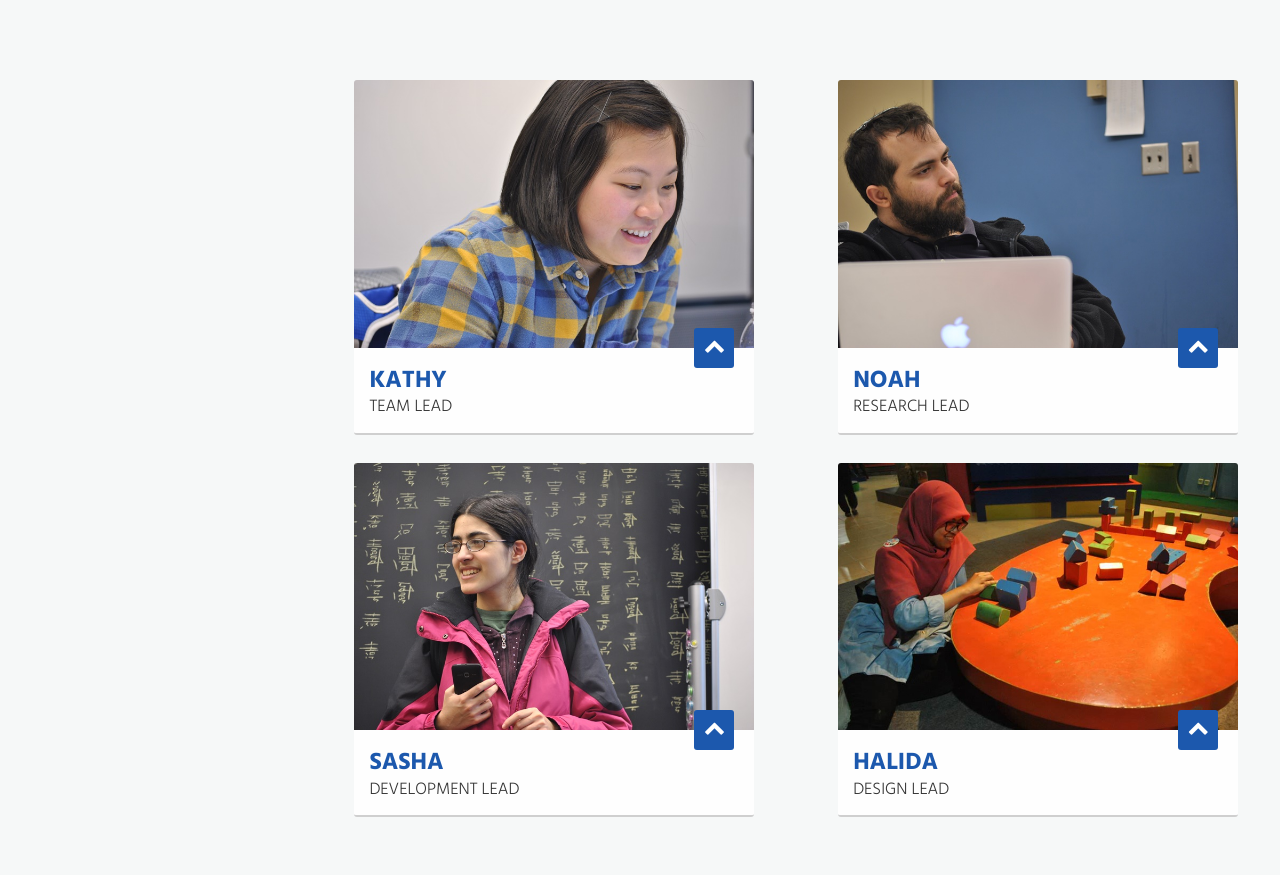
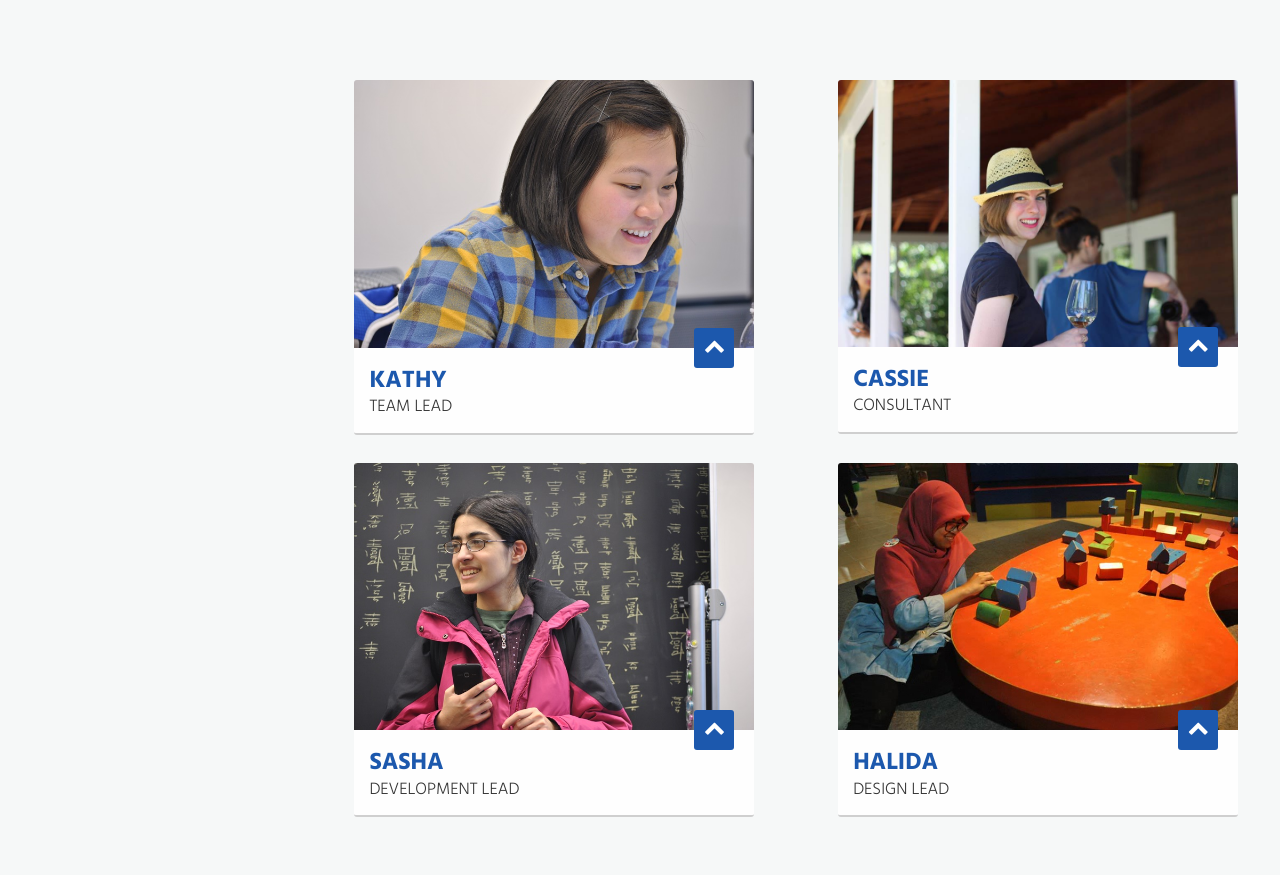
Before and after one commit to teamcobalt/teamcobalt.github.io, a plain HTML site: page index.html in a window 1280 px wide. Shown: the part 1631-2506 px from the top of the page. Drawn offline with Linux system fonts and the light colour scheme.

Commit message:
- updated bios

```diff
--- a/index.html
+++ b/index.html
@@ -105,12 +105,12 @@
 								</div>
 								<div class="col-md-6">
 									<div class="profile">
-										<img src="img/noah.jpg" alt="Noah" />
+										<img src="img/cassie.png" alt="Cassie" />
 										<div class="text">
 											<div class="button"><i class="fa fa-chevron-up"></i></div>
-											<h3>Noah</h3>
-											<p class="title">Research Lead</p>
-											<p>Noah Fields graduated from Brandeis in 2012 with a degree in Computer Science and Psychology. Before coming to the METALS program, Noah spent time employed at Epic as a software developer. His main focus and interest is related to educational data and adaptive learning systems.</p>
+											<h3>Cassie</h3>
+											<p class="title">Consultant</p>
+											<p>Cassie Taylor is the Executive Director of the Behavioral Economics and Evidence-Based Policy Lab at Carnegie Mellon. She graduated from the METALS program in 2015 and received an undergraduate degree in psychology from Princeton University (2012). Prior to METALS, she worked in analytical consulting.</p>
 										</div>
 									</div>
 								</div>
```
Also changed, not shown: img/cassie.png (added).
